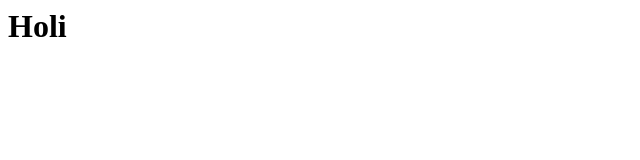
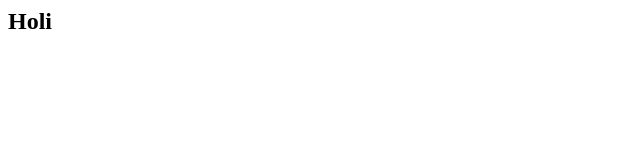
Before and after one commit to DanniRodriguez/Produccion-G4, a plain HTML site: page index.html in a window 1280 px wide. Shown: the full height of the page, 0-640 px from the left. Drawn offline with Linux system fonts and the light colour scheme.

Commit message:
cambiar h1 a h2
punto 4

```diff
--- a/index.html
+++ b/index.html
@@ -1,5 +1,5 @@
 <html>
   <body>
-    <h1>Holi</h1>
+    <h2>Holi</h2>
   </body>
 </html>
```
